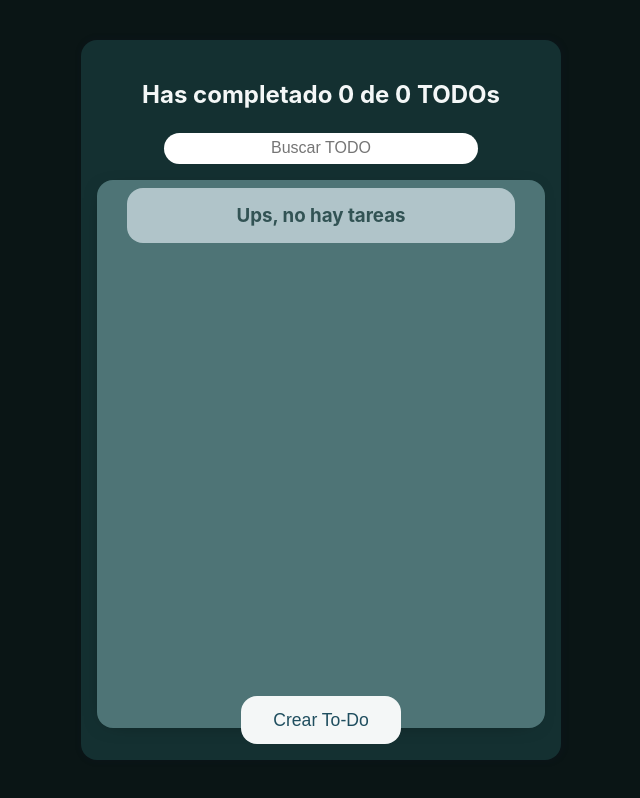
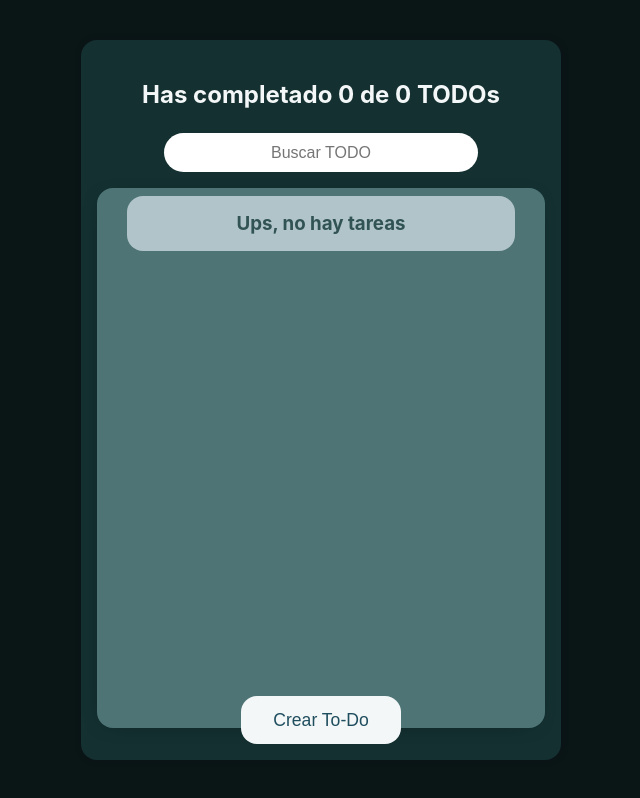
Before and after one commit to emazou/todo-app, a React (Create React App) app: page / in a window 1280 px wide. Shown: the whole page, without its empty margins (319-959 px from the left). Built offline with nearby package versions, Linux system fonts and the light colour scheme.

Commit message:
changes in the search engine stop

```diff
--- a/src/styles/TodoSearch.css
+++ b/src/styles/TodoSearch.css
@@ -1,7 +1,7 @@
 .TodoSearch{
     border-radius: 3rem;
     width: 70%;
-    height: 2.3rem;
+    height: 3rem;
     font-size: 1rem;
     text-align: center;
     border: none;
```
